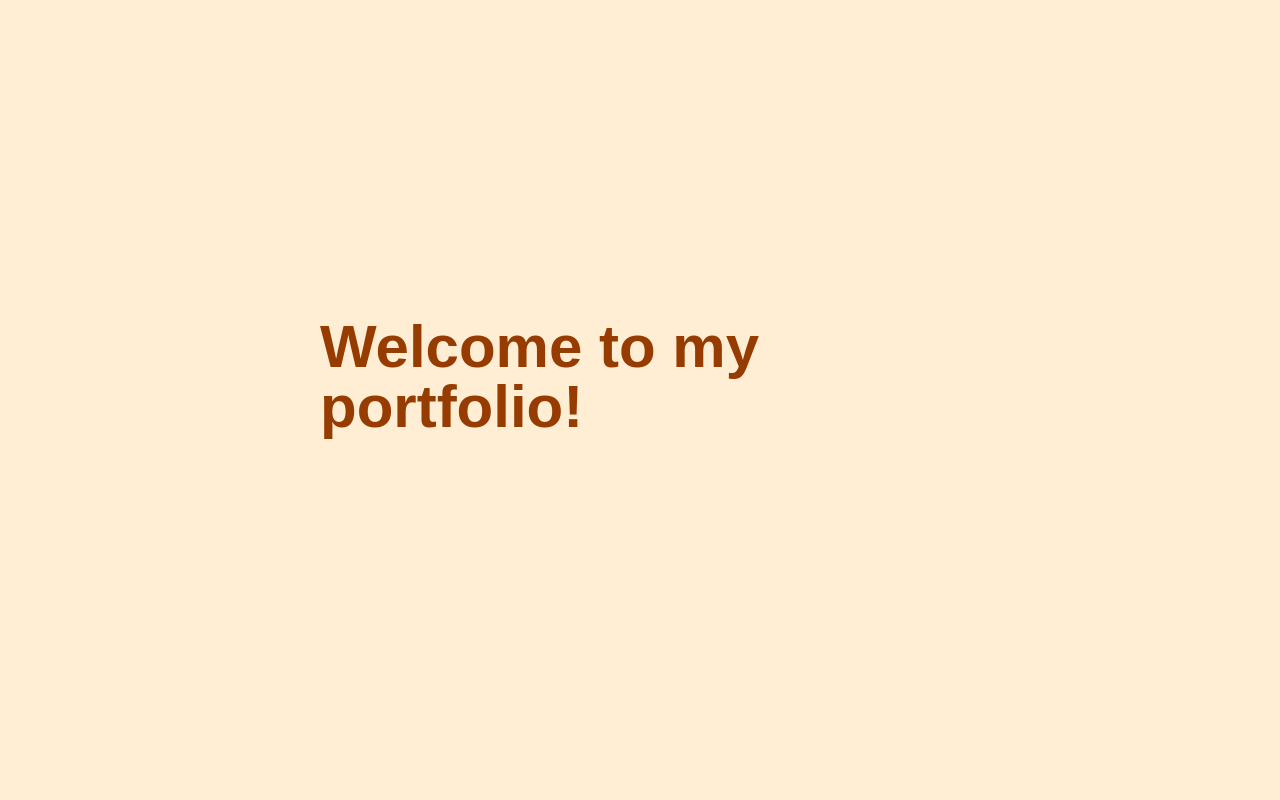
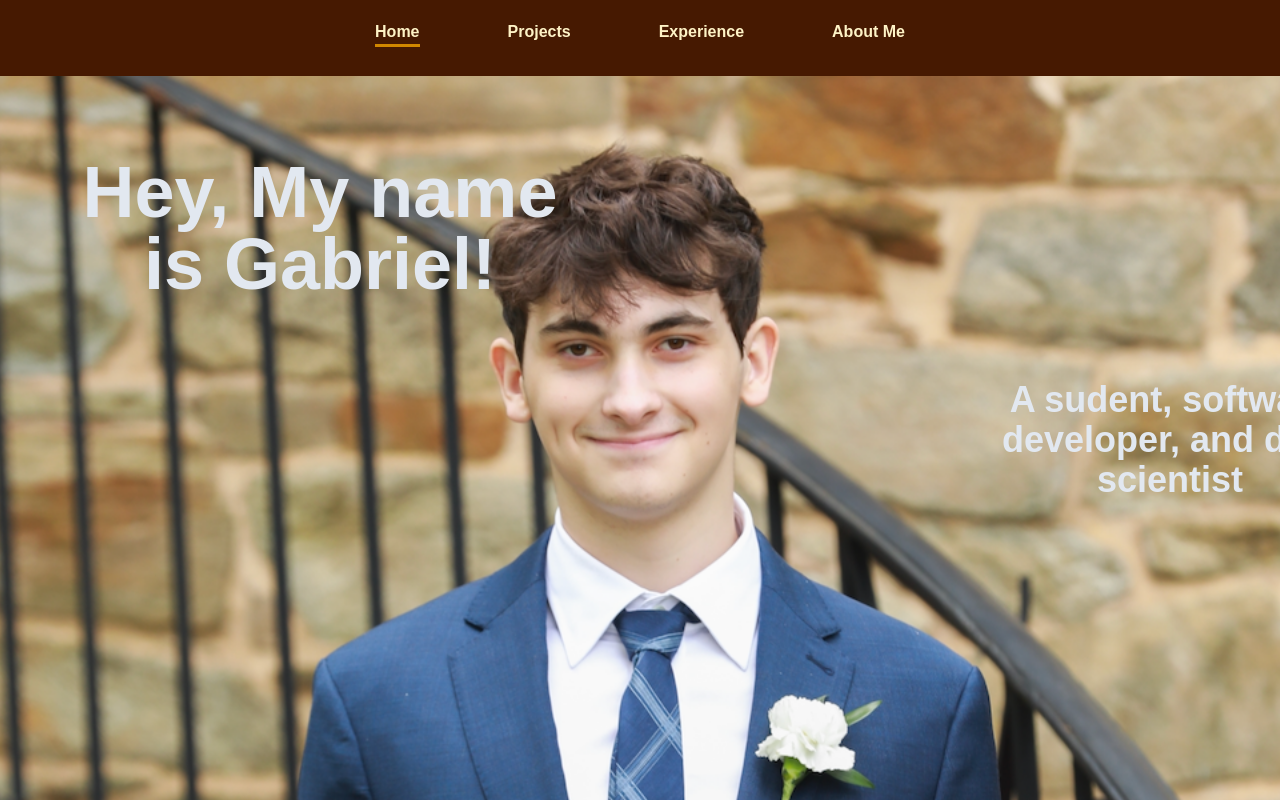
Before and after one commit to BriboSD/portfolio-website, a Next.js app: page / in a window 1280 px wide. Shown: the top 800 px of the page. Built offline with nearby package versions, Linux system fonts and the light colour scheme.

Commit message:
cmolpetely overhauled structure
Changed from showing one page at a time to a single flowing structure. Formatted the home section of the page. A little more styling to be done by passable for now

```diff
--- a/src/app/Components/AboutMe.tsx
+++ b/src/app/Components/AboutMe.tsx
@@ -4,7 +4,7 @@
 export default function AboutMe() {
     return (
         <div
-        className="absolute top-[300px] left-1/2 -translate-x-1/2 text-amber-800 text-6xl font-bold z-[60] mt-4"
+        className="absolute left-1/2 -translate-x-1/2 text-amber-800 text-6xl font-bold z-[60] mt-4"
         >
             <h1>
                 this is the about me page!
--- a/src/app/Components/Experience.tsx
+++ b/src/app/Components/Experience.tsx
@@ -4,7 +4,7 @@
 export default function Experience() {
     return (
         <div
-        className="absolute top-[300px] left-1/2 -translate-x-1/2 text-amber-800 text-6xl font-bold z-[60] mt-4"
+        className="absolute left-1/2 -translate-x-1/2 text-amber-800 text-6xl font-bold z-[60] mt-4"
         >
             <h1>
                 This is the experience page!
--- a/src/app/Components/HomePage.tsx
+++ b/src/app/Components/HomePage.tsx
@@ -1,21 +1,47 @@
 
 "use client";
-
+import { motion } from "framer-motion";
+import { useEffect } from "react";
 
 export default function HomePage() {
     return (
-        <div
-        className="absolute top-[300px] left-1/2 -translate-x-1/2 text-amber-800 text-6xl font-bold z-[60] mt-4"
-        >
-            <h1>
-                Welcome to my portfolio!
-            </h1>
+      <div className="relative flex text-amber-800 text-6xl font-bold z-[60]  bg-[#ffedd5]">
+        {/* Image with overlay */}
+        <div className="relative">
+          <motion.img
+            id="photo"
+            src="/images/newPhoto.png"
+            alt="Gabriel"
+            initial={{ opacity: 0, y: -100 }}
+            animate={{opacity: 1, y:0}}
+            transition={{delay: 1, duration: 1}}
+            className="w-450 h-320 object-cover"
+          />
 
-            <h2>
-                Press a button above to see more!
-            </h2>
+         </div>
 
+        {/* Text */}
+        <div className="absolute left-[70px] mt-20 text-center text-slate-200 font-extrabold">
+          <motion.h1
+          initial={{ opacity: 0, y: 100 }}
+          animate={{opacity: 1, y:0}}
+          transition={{delay: 2, duration: 1}}
+          className="w-[500px] text-7xl"
+          >
+            Hey, My name is Gabriel!
+
+          </motion.h1>
+
+          <motion.h2
+          initial={{ opacity: 0, y: 100 }}
+          animate={{opacity: 1, y:0}}
+          transition={{delay: 2.3, duration: 1}}
+          className="absolute left-[900px] w-[400px] mt-20 text-center max-w-[100%] text-4xl"
+          >
+            A sudent, software developer, and data scientist
+
+          </motion.h2>
         </div>
-
-    )
-}
+      </div>
+    );
+  }
--- a/src/app/Components/Projects.tsx
+++ b/src/app/Components/Projects.tsx
@@ -4,7 +4,7 @@
 export default function Projects() {
     return (
         <div
-        className="absolute top-[300px] left-1/2 -translate-x-1/2 text-amber-800 text-6xl font-bold z-[60] mt-4"
+        className="flex left-1/2 -translate-x-1/2 text-amber-800 text-6xl font-bold z-[60] mt-4"
         >
             <h1>
                 Projects Page!
--- a/src/app/Components/StartupAnimation.jsx
+++ b/src/app/Components/StartupAnimation.jsx
@@ -6,7 +6,7 @@ import { useEffect } from "react";
 export default function StartupAnimation({ animate, setStartSeen, setBg }) {
   useEffect(() => {
     const runSequence = async () => {
-      await animate("#hello", { opacity: 1, y: 50 }, { duration: 1.5 });
+      await animate("#hello", { opacity: 1, y: 50 }, { duration: 1 });
       await animate("#intro-text", { opacity: 1, y: 70 }, { duration: 0.8 });
       await animate("#intro-text", { y: 60 }, { duration: 0.2, delay: 0.3 });
 
@@ -19,9 +19,9 @@ export default function StartupAnimation({ animate, setStartSeen, setBg }) {
       await animate("#intro-text", { y: 310 }, { duration: 0.2 });
 
       await Promise.all([
-        animate("#fullCurtain", { y: "0%" }, { duration: 1.2, delay: 1.3, ease: "easeInOut" }),
+        animate("#fullCurtain", { y: "0%" }, { duration: 1.2, delay: 0.7, ease: "easeInOut" }),
         (async () => {
-          await animate("#welcome-text", { y: 20 }, { duration: 0.4, delay: 1.6 });
+          await animate("#welcome-text", { y: 20 }, { duration: 0.4, delay: 1 });
           await animate("#welcome-text", { y: 0 }, { duration: 0.2, ease: "easeOut" });
         })(),
       ]);
--- a/src/app/page.tsx
+++ b/src/app/page.tsx
@@ -14,7 +14,9 @@ import AboutMe from "./Components/AboutMe";
 export default function Home() {
   const [scope, animate] = useAnimate();
   const [showCurtain, setShowCurtain] = useState(true);
-  const [bg, setBg] = useState("#422006")
+  const [bg, setBg] = useState("#ffedd5")
+  const [underlineLoaded, setUnderlineLoaded] = useState(false);
+  //422006 <-- old brown color
 
   const tabs = [
     { id: "homepage", label: "Home" },
@@ -23,7 +25,7 @@ export default function Home() {
     { id: "about", label: "About Me" },
   ];
   const [selectedTab, setSelectedTab] = useState("homepage")
-  const [startSeen, setStartSeen] = useState(false)
+  const [startSeen, setStartSeen] = useState(true)
 
 
   return (
@@ -35,9 +37,25 @@ export default function Home() {
         <StartupAnimation animate={animate} setStartSeen={setStartSeen} setBg={setBg}/>
       ) : (
       <>
-        <div className="absolute top-[30px] text-amber-800 text-3xl font-bold z-[60] mt-4">
+
+        {/* tab navigation bar */}
+        <nav className="sticky top-0 w-full bg-[#ffedd5] text-amber-800 text-1xl font-bold z-[70] py-4 flex justify-center">
           {/* Tab logic */}
-          <div className="flex space-x-22 mb-4 mt-8">
+          <div className="flex space-x-22 mb-4 mt-1">
+          <motion.div
+            initial={{ x: "-100vw", y: 0, width: "100vw", height: "4px" }}
+            animate={{
+              x: "0%",
+              y: ["0%"], // rise up
+              height: ["4px", "150px"], // grow taller
+            }}
+            transition={{
+              x: { duration: 0.5 },
+              y: { delay: 1, duration: 0.2 },
+              height: { delay: 0.8, duration: 0.1, ease: "easeOut" },
+            }}
+            style={{ backgroundColor: "#461901", position: "absolute", bottom: 0, left: 0 }}
+          />
             {tabs.map((tab, index) => {
 
               let initialX = 0;
@@ -48,36 +66,54 @@ export default function Home() {
               else if (tab.id == "about") initialX = 30
 
               return (
+
                 <motion.div key={tab.id} className="relative flex flex-col items-center">
+                  {/* tab titles */}
                   <motion.button
                   key={tab.id}
                   initial={{x: initialX, y: initialY, opacity: 0}}
-                  animate={{x: 0, y: 0, opacity: 1, transition: {duration: 0.5, delay: index*0.2}}}
+                  className="text-amber-100"
+                  animate={{x: 0, y: 0, opacity: 1, transition: {duration: 0.5, delay: 1.2+index*0.2}}}
                   onClick={() => setSelectedTab(tab.id)}
-                  whileHover={{ scale: 1.2, color: "#d97706"}}
+                  whileHover={{ scale: 1.2, color: "#fcd34d"}}
                   >
                     {tab.label}
                   </motion.button>
 
-
+                {/* underline logic */}
                 {selectedTab === tab.id && (
                   <motion.div
                     layoutId="underline"
-                    className="absolute left-0 right-0 h-[3px] bg-red-900"
+                    className="absolute left-0 right-0 h-[3px] bg-yellow-600"
+                    animate={{ opacity: 1 }}
                     style={{top: "100%"}}
-                    transition={{ type: "spring", stiffness: 500, damping: 30 }}
+                    initial={underlineLoaded ? false : { opacity: 0 }}  // only fade-in once
+                    transition={{ type: "spring", stiffness: 500, damping: 30, delay: underlineLoaded ? 0 : 2.3  }}
+                    onAnimationComplete={() => !underlineLoaded && setUnderlineLoaded(true)}
                   />
                 )}
                 </motion.div>
               );
           })}
           </div>
-        </div>
-        <div className="absolute inset-0 z-[60] pointer-events-none">
-            {selectedTab === "homepage" && <HomePage/>}
-            {selectedTab === "experience" && <Experience/>}
-            {selectedTab === "projects" && <Projects/>}
-            {selectedTab === "about" && <AboutMe/>}
+        </nav>
+
+        <div className="w-full overflow-y-scroll scroll-smooth snap-y snap-mandatory pt-0">
+          <section id="homepage" className="snap-start min-h-screen">
+            <HomePage />
+          </section>
+
+          <section id="projects" className="snap-start min-h-screen">
+            <Projects />
+          </section>
+
+          <section id="experience" className="snap-start min-h-screen">
+            <Experience />
+          </section>
+
+          <section id="about" className="snap-start min-h-screen">
+            <AboutMe />
+          </section>
         </div>
       </>
 
```
Also changed, not shown: public/images/newPhoto.png (added).
